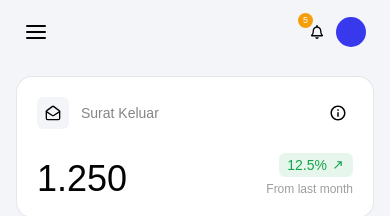
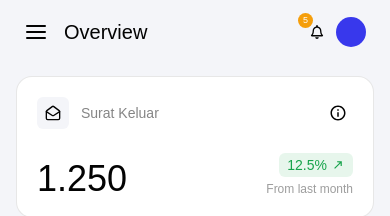
Before and after one commit to STT-WASTUKANCANA/ERP-Wastu-Digital, a Next.js app in the folder frontend/: page /workspace/overview in a window 390 px wide. Shown: the top 216 px of the page. Built offline with nearby package versions, Linux system fonts and the light colour scheme.

Commit message:
refactor(breadcumbs): add responsive breacumb if showing in mobile device

```diff
--- a/frontend/src/components/segments/Topbar.tsx
+++ b/frontend/src/components/segments/Topbar.tsx
@@ -4,6 +4,7 @@ import React from "react";
 import { FaRegBell } from "react-icons/fa";
 import { LuAlignJustify } from "react-icons/lu";
 import { Button } from "../ui/button";
+import { Breadcumbs } from "../ui/breadcumbs";
 
 export const Topbar: React.FC<TopbarProps> = ({
         scroll,
@@ -33,7 +34,7 @@ export const Topbar: React.FC<TopbarProps> = ({
                                         <LuAlignJustify className="text-2xl" />
                                 </Button>
 
-
+                                <Breadcumbs />
                         </div>
 
                         <div className="flex items-center gap-1">
--- a/frontend/src/components/ui/breadcumbs.tsx
+++ b/frontend/src/components/ui/breadcumbs.tsx
@@ -1,21 +1,27 @@
 import { usePathname } from 'next/navigation';
-import React from 'react'
+import React from 'react';
 
 export const Breadcumbs = () => {
         const pathname = usePathname();
         const segments = pathname.split("/").filter(Boolean);
+        const lastSegment = segments[segments.length - 1] || "Home";
 
-        const formatSegment = (segment: string) => segment.charAt(0).toUpperCase() + segment.slice(1).replace("-", " ");
+        const formatSegment = (segment: string) =>
+                segment.charAt(0).toUpperCase() + segment.slice(1).replace("-", " ");
 
         return (
-                <nav className="text-sm text-gray-500" aria-label="Breadcrumb">
-                        <ol className="list-none p-0 inline-flex">
+                <nav aria-label="Breadcrumb">
+                        <h4 className="text-foreground text-md flex lg:hidden">
+                                {formatSegment(lastSegment)}
+                        </h4>
+
+                        <ol className="list-none p-0 hidden lg:flex text-sm text-gray-500">
                                 {segments.map((segment, idx) => (
                                         <li key={idx} className="flex items-center">
                                                 {idx === 0 ? (
                                                         <span className="text-gray-700">{formatSegment(segment)}</span>
                                                 ) : idx === segments.length - 1 ? (
-                                                        <span className="text-gray-700">{formatSegment(segment)}</span>
+                                                        <span className="text-foreground">{formatSegment(segment)}</span>
                                                 ) : (
                                                         <a
                                                                 href={"/" + segments.slice(0, idx + 1).join("/")}
@@ -30,5 +36,5 @@ export const Breadcumbs = () => {
                                 ))}
                         </ol>
                 </nav>
-        )
-}
+        );
+};
```
